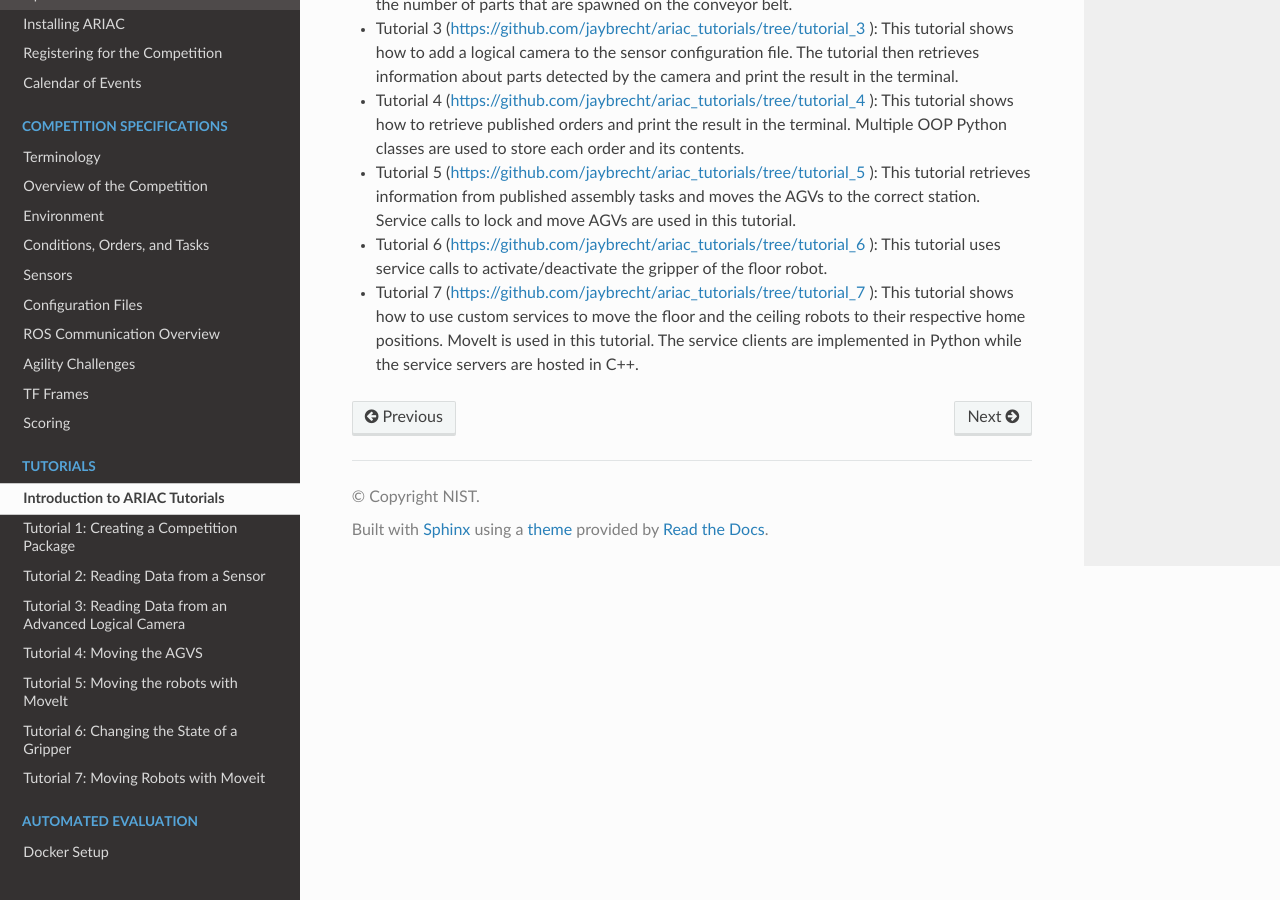
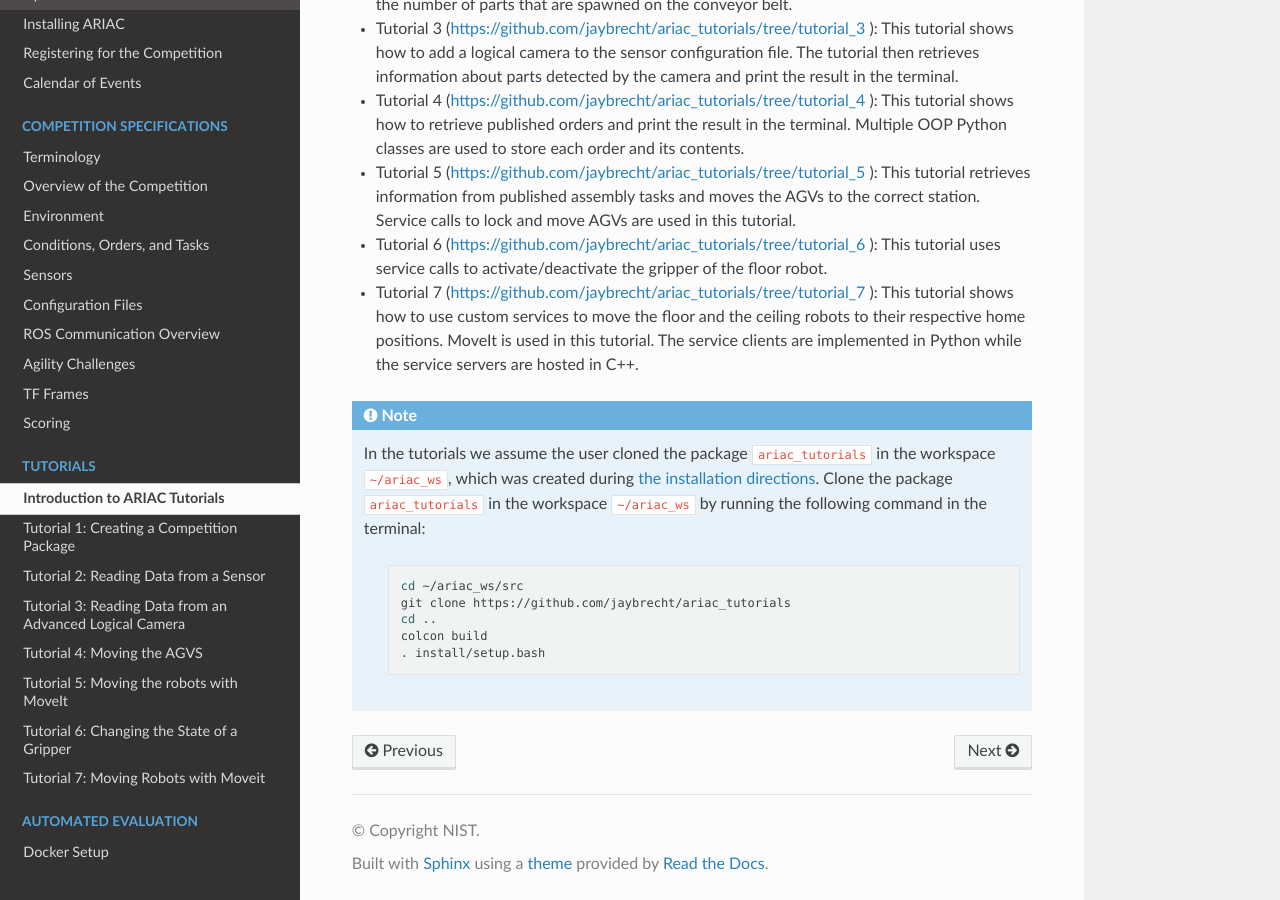
Before and after one commit to usnistgov/ARIAC, a Sphinx documentation site: the page built from docs/tutorials/tutorials.rst, in a window 1280 px wide and 900 px high, scrolled down 575 px. Built offline with Sphinx 7.4.7 and the Read the Docs theme 2.0.0, drawn with Linux system fonts in a browser that asks for light colours.

Commit message:
tutorial1

```diff
--- a/docs/tutorials/tutorial_1.rst
+++ b/docs/tutorials/tutorial_1.rst
@@ -14,8 +14,6 @@ Tutorial 1: Creating a Competition Package
 
 
 
-.. note::
-  **Prerequisites**: This tutorial uses the workspace ``~/ariac_ws``, which was created from `the installation directions <https://ariac.readthedocs.io/en/latest/getting_started/installation.html>`_.
 
 
 This tutorial details the steps necessary to create a competition package that is able to interface with the ARIAC competition.
--- a/docs/tutorials/tutorials.rst
+++ b/docs/tutorials/tutorials.rst
@@ -20,3 +20,16 @@ A brief description of each tutorial is provided below.
 - Tutorial 5 (`https://github.com/jaybrecht/ariac_tutorials/tree/tutorial_5 <https://github.com/jaybrecht/ariac_tutorials/tree/tutorial_5>`_ ): This tutorial retrieves information from published assembly tasks and moves the AGVs to the correct station. Service calls to lock and move AGVs are used in this tutorial.
 - Tutorial 6 (`https://github.com/jaybrecht/ariac_tutorials/tree/tutorial_6 <https://github.com/jaybrecht/ariac_tutorials/tree/tutorial_6>`_ ): This tutorial uses service calls to activate/deactivate the gripper of the floor robot.
 - Tutorial 7 (`https://github.com/jaybrecht/ariac_tutorials/tree/tutorial_7 <https://github.com/jaybrecht/ariac_tutorials/tree/tutorial_7>`_ ): This tutorial shows how to use custom services to move the floor and the ceiling robots to their respective home positions. MoveIt is used in this tutorial. The service clients are implemented in Python while the service servers are hosted in C++.
+
+
+.. note::
+  In the tutorials we assume the user cloned the package ``ariac_tutorials`` in the workspace ``~/ariac_ws``, which was created during `the installation directions <https://ariac.readthedocs.io/en/latest/getting_started/installation.html>`_.
+  Clone the package ``ariac_tutorials`` in the workspace ``~/ariac_ws`` by running the following command in the terminal:
+
+    .. code-block:: bash
+
+        cd ~/ariac_ws/src
+        git clone https://github.com/jaybrecht/ariac_tutorials
+        cd ..
+        colcon build
+        . install/setup.bash
```
